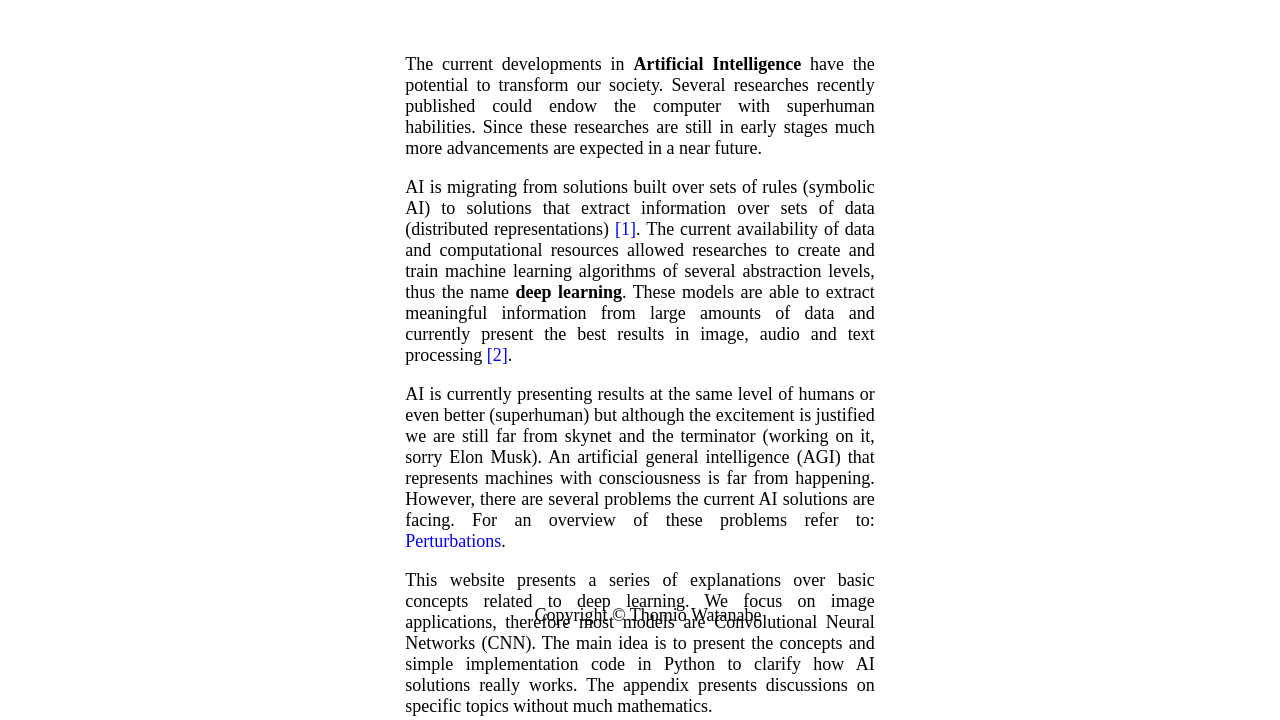
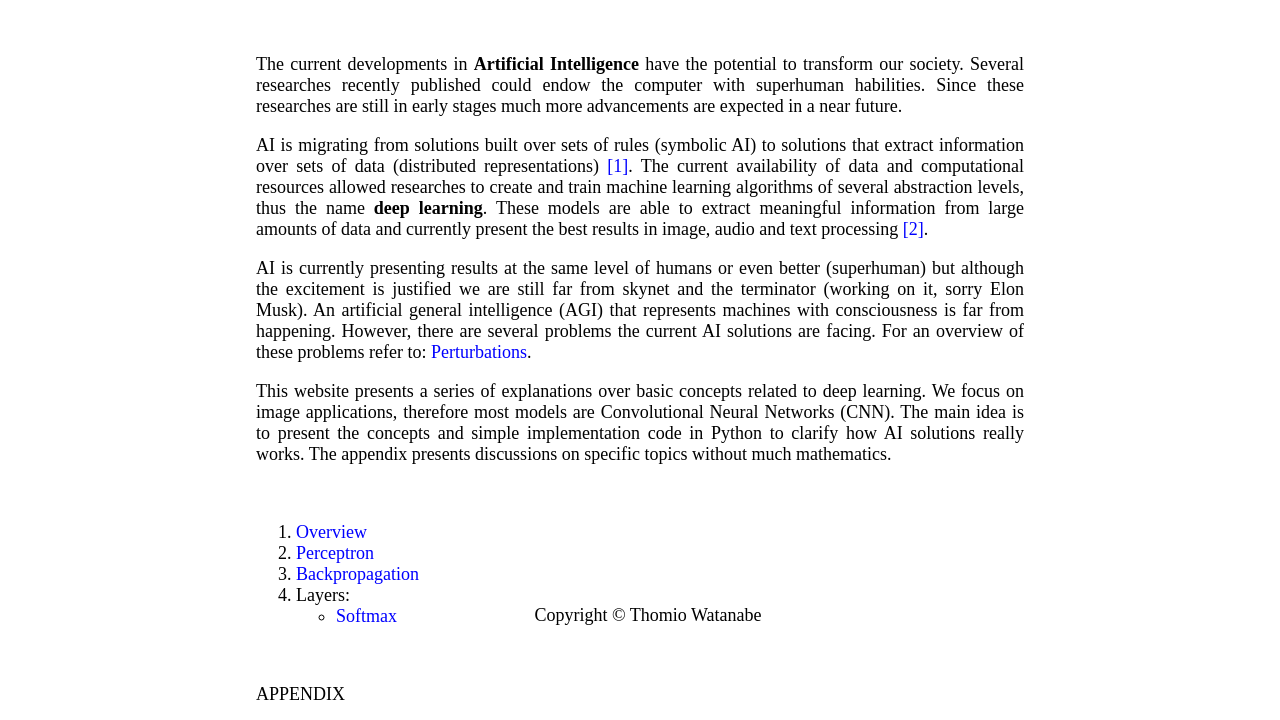
Before and after one commit to DeepLibs/deeplibs.github.io, a plain HTML site: page index.html in a window 1280 px wide. Shown: the part 154-874 px from the top of the page. Drawn offline with Linux system fonts and the light colour scheme.

Commit message:
Adjust margins style

```diff
--- a/index.html
+++ b/index.html
@@ -66,7 +66,7 @@ Python to clarify how AI solutions really works.
 The appendix presents discussions on specific topics without much mathematics.
 </p>
 
-<p>
+<br>
 
 <ol>
     <li> <a href="chapters/overview.html">Overview</a> </li>
--- a/style/deeplibs.css
+++ b/style/deeplibs.css
@@ -49,8 +49,8 @@ nav ul{
 }
 
 article{
-    margin-left: 30%;
-    margin-right: 30%;
+    width: 768px;
+    margin: auto;
     padding: 1em;
     overflow: hidden;
     text-align: justify
```
